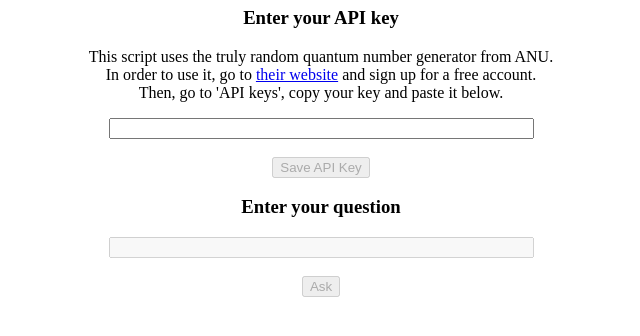
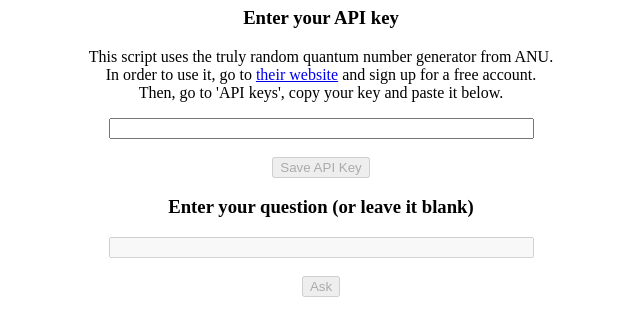
Before and after one commit to toxicologist/oblique-strategies-web, a Flask app: page / in a window 1280 px wide. Shown: the part 142-478 px from the top of the page, without its empty margins (319-959 px from the left). Run offline with Flask 3, Linux system fonts and the light colour scheme.

Commit message:
allow empty questions

```diff
--- a/templates/index.html
+++ b/templates/index.html
@@ -37,7 +37,7 @@
         </div>
 
         <div id="questionSection">
-            <h3>Enter your question</h3>
+            <h3>Enter your question (or leave it blank)</h3>
             <input type="text" name="question" id="question" size="50" disabled><br/><br/>
             <button id="submitbutton" disabled>Ask</button>
 
@@ -105,11 +105,6 @@
         var question = document.getElementById('question').value;
         var interfacetext = document.getElementById('interfacetext');
         var answer = document.getElementById('answer');
-
-        if (!question) {
-            interfacetext.innerText = 'Please enter a question.';
-            return;
-        }
 
         // Clear previous answer and interface text
         interfacetext.innerText = '';
```
